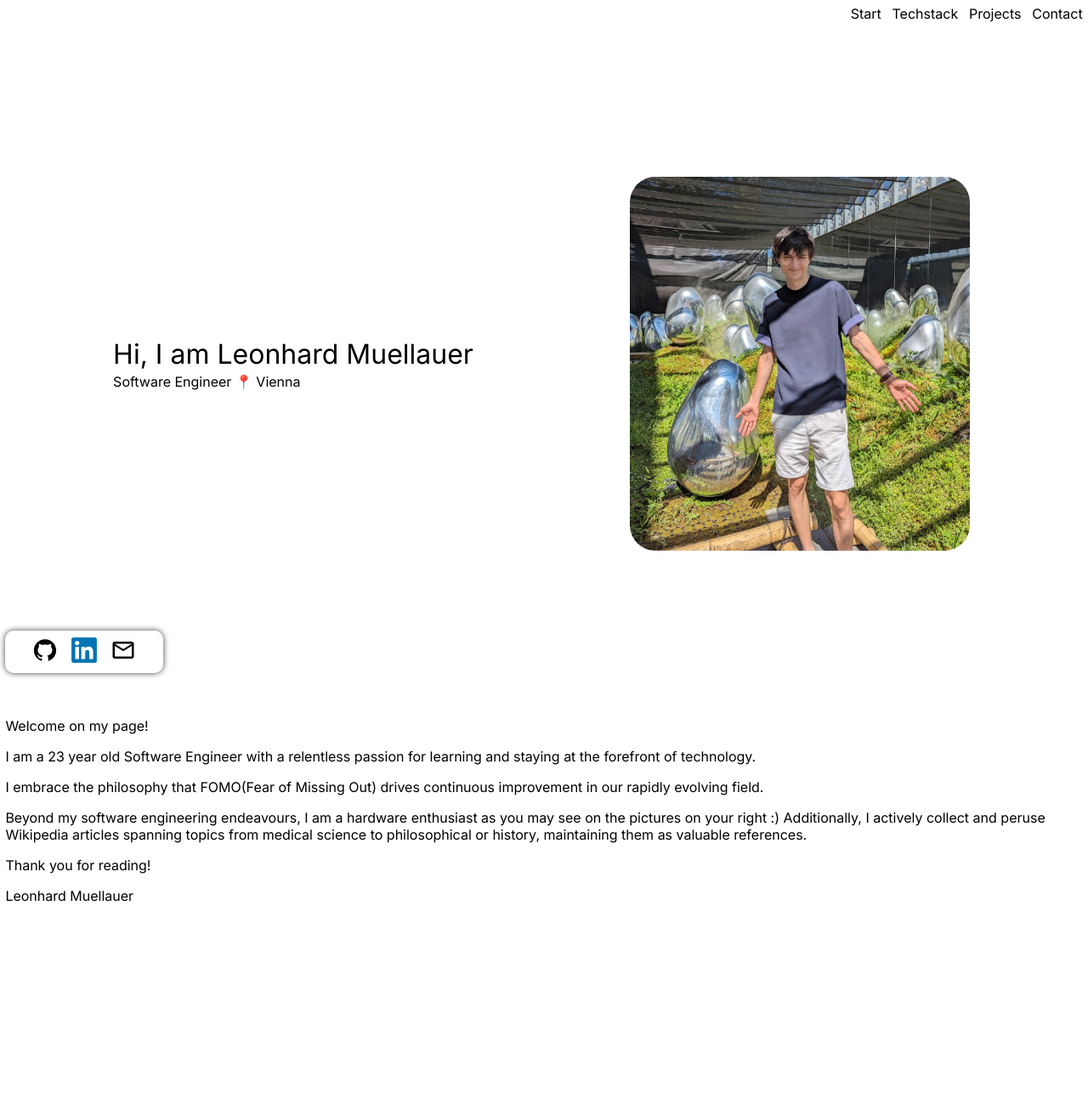
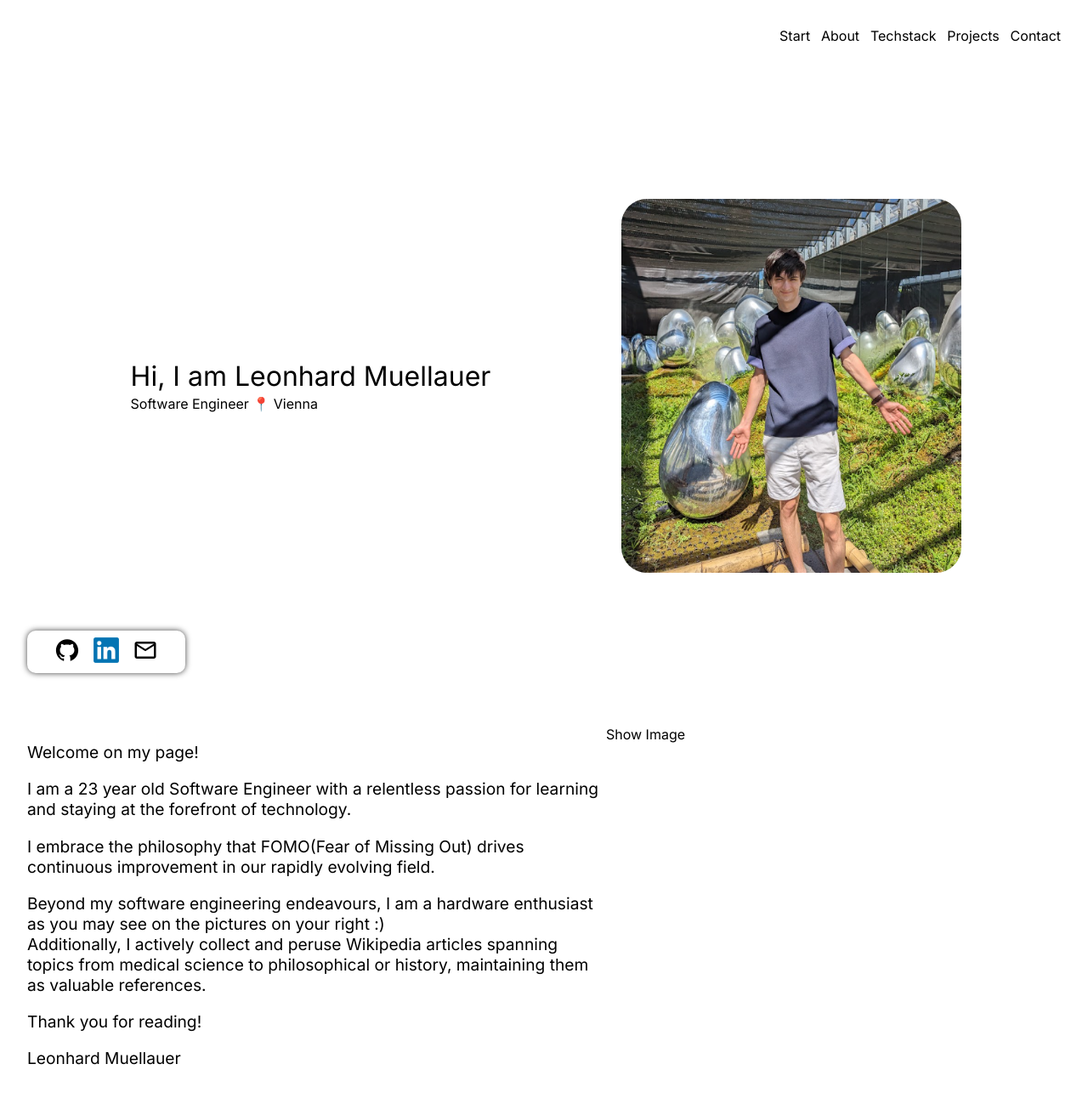
Before and after one commit to Reonharudo/dev-portfolio, a Next.js app: page / in a window 1280 px wide. Shown: the top 1292 px of the page at 85% size. Before the commit the page ends 1087 px from the top, so only its background shows below. Built offline with nearby package versions, Linux system fonts and the light colour scheme.

Commit message:
Impl initial about section

```diff
--- a/src/app/globals.css
+++ b/src/app/globals.css
@@ -7,3 +7,7 @@ body {
     --font-color: #000000;
     --background-1: #e6e6e6;
 }
+
+html {
+    scroll-behavior: smooth;
+}
--- a/src/app/rootLayout.module.css
+++ b/src/app/rootLayout.module.css
@@ -1,5 +1,5 @@
 .app {
-    padding: 0.4rem;
+    padding: 2rem;
     display: flex;
     flex-direction: column;
 }
@@ -12,8 +12,12 @@
     grid-area: header;
     display: flex;
     justify-content: end;
+
+    position: sticky;
+    top: 0px;
 }
 
 .footer {
     grid-area: footer;
+    margin-top: 4rem;
 }
--- a/src/components/AboutSection/AboutSection.module.css
+++ b/src/components/AboutSection/AboutSection.module.css
@@ -0,0 +1,21 @@
+.description_container {
+    font-size: 1.2rem;
+    width: 70%;
+}
+
+.container {
+    width: 80%;
+    display: flex;
+    flex-direction: row;
+}
+
+@media screen and (width <= 940px) {
+    .container {
+        width: 100%;
+        flex-direction: column;
+    }
+
+    .description_container {
+        width: 100%;
+    }
+}
--- a/src/components/AboutSection/AboutSection.tsx
+++ b/src/components/AboutSection/AboutSection.tsx
@@ -1,25 +1,34 @@
+import styles from "./AboutSection.module.css";
+
 export function AboutSection() {
     return (
-        <section>
+        <section id="about" className={styles.container}>
+            <div className={styles.description_container}>
                 <p>Welcome on my page!</p>
                 <p>
-                I am a 23 year old Software Engineer with a relentless passion
-                for learning and staying at the forefront of technology.
+                    I am a 23 year old Software Engineer with a relentless
+                    passion for learning and staying at the forefront of
+                    technology.
                 </p>
                 <p>
-                I embrace the philosophy that FOMO(Fear of Missing Out) drives
-                continuous improvement in our rapidly evolving field.
+                    I embrace the philosophy that FOMO(Fear of Missing Out)
+                    drives continuous improvement in our rapidly evolving field.
                 </p>
 
                 <p>
                     Beyond my software engineering endeavours, I am a hardware
-                enthusiast as you may see on the pictures on your right :)
-                Additionally, I actively collect and peruse Wikipedia articles
-                spanning topics from medical science to philosophical or
-                history, maintaining them as valuable references.
+                    enthusiast as you may see on the pictures on your right :){" "}
+                    <br />
+                    Additionally, I actively collect and peruse Wikipedia
+                    articles spanning topics from medical science to
+                    philosophical or history, maintaining them as valuable
+                    references.
                 </p>
                 <p>Thank you for reading!</p>
                 <p>Leonhard Muellauer</p>
+            </div>
+
+            <div>Show Image</div>
         </section>
     );
 }
--- a/src/components/NavigationBar/NavigationBar.module.css
+++ b/src/components/NavigationBar/NavigationBar.module.css
@@ -1,4 +1,4 @@
-.navigation_container{
+.navigation_container {
     display: flex;
     flex-direction: row;
     gap: 0.8rem;
--- a/src/components/NavigationBar/NavigationBar.tsx
+++ b/src/components/NavigationBar/NavigationBar.tsx
@@ -1,6 +1,6 @@
-"use client"
+"use client";
 import { NavigationItem } from "./NavigationItem/NavigationItem";
-import styles from "./NavigationBar.module.css"
+import styles from "./NavigationBar.module.css";
 import { useEffect } from "react";
 
 export function NavigationBar() {
@@ -11,14 +11,15 @@ export function NavigationBar() {
 
     useEffect(() => {
         window.addEventListener("scroll", handleScroll);
-    }, [])
+    }, []);
 
-
-
-    return <nav className={styles.navigation_container}>
-        <NavigationItem url={"#start"} text={"Start"} />
-        <NavigationItem url={"#techstack"} text={"Techstack"} />
-        <NavigationItem url={"#projects"} text={"Projects"} />
-        <NavigationItem url={"#contact"} text={"Contact"} />
-    </nav>
+    return (
+        <nav className={styles.navigation_container}>
+            <NavigationItem url={"#start"} text={"Start"} />
+            <NavigationItem url={"#about"} text={"About"} />
+            <NavigationItem url={"#techstack"} text={"Techstack"} />
+            <NavigationItem url={"#projects"} text={"Projects"} />
+            <NavigationItem url={"#contact"} text={"Contact"} />
+        </nav>
+    );
 }
--- a/src/components/NavigationBar/NavigationItem/NavigationItem.module.css
+++ b/src/components/NavigationBar/NavigationItem/NavigationItem.module.css
@@ -2,6 +2,7 @@
     color: var(--font-color);
     text-decoration: none;
     border-bottom: 0.13rem solid transparent;
+    scroll-behavior: smooth;
 }
 
 .link:hover {
--- a/src/components/StartSection/StartSection.module.css
+++ b/src/components/StartSection/StartSection.module.css
@@ -42,9 +42,7 @@
 
 @media screen and (width <= 940px) {
     .container {
-        height: 100vh;
         grid-template-columns: none;
-        grid-template-rows: 30vh;
         grid-template-areas:
             "description"
             "avatar_image";
```
Lines whose indentation alone changed are shown as unchanged.
